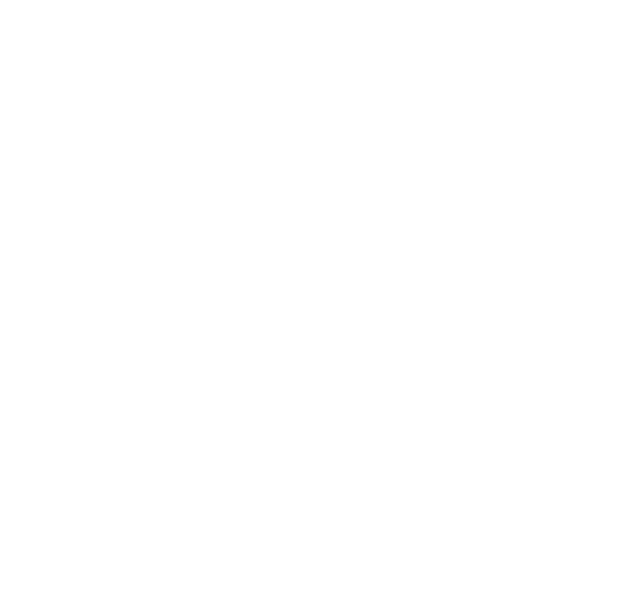
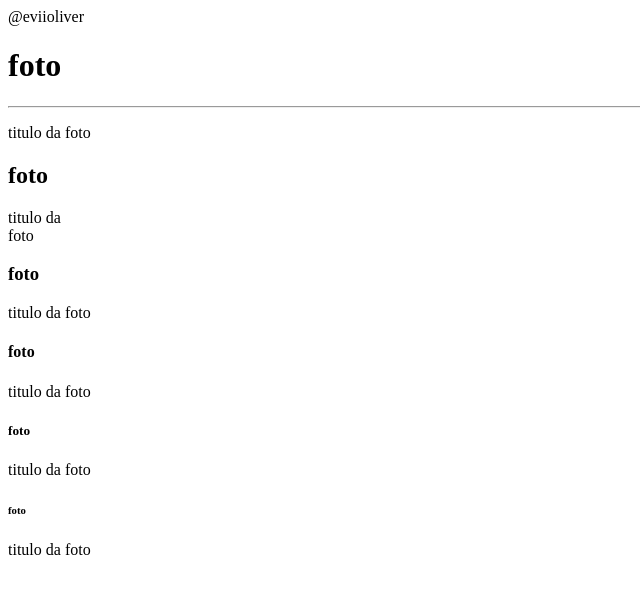
Before and after one commit to evelyn1234567/evelyn, a plain HTML site: page index.html in a window 1280 px wide. Shown: the whole page, without its empty margins (0-640 px from the left). Drawn offline with Linux system fonts and the light colour scheme.

Commit message:
Add files via upload

```diff
--- a/index.html
+++ b/index.html
@@ -1,11 +1,36 @@
 <!DOCTYPE html>
-<html lang="en">
+<html lang="pt-br">
 <head>
     <meta charset="UTF-8">
     <meta name="viewport" content="width=device-width, initial-scale=1.0">
     <title>evelyn</title>
 </head>
 <body>
-
+    @eviioliver
+    <h1>foto</h1>
+    <hr>
+    <p>titulo
+        da
+        foto</p>
+    <h2>foto</h2>
+    <p>titulo
+        da <br>
+        foto</p>
+    <h3>foto</h3>
+    <p>titulo
+        da
+        foto</p>
+    <h4>foto</h4>
+    <p>titulo
+        da
+        foto</p>
+    <h5>foto</h5>
+    <p>titulo
+        da
+        foto</p>
+    <h6>foto</h6>
+    <p>titulo
+        da
+        foto</p>
 </body>
 </html>
```
